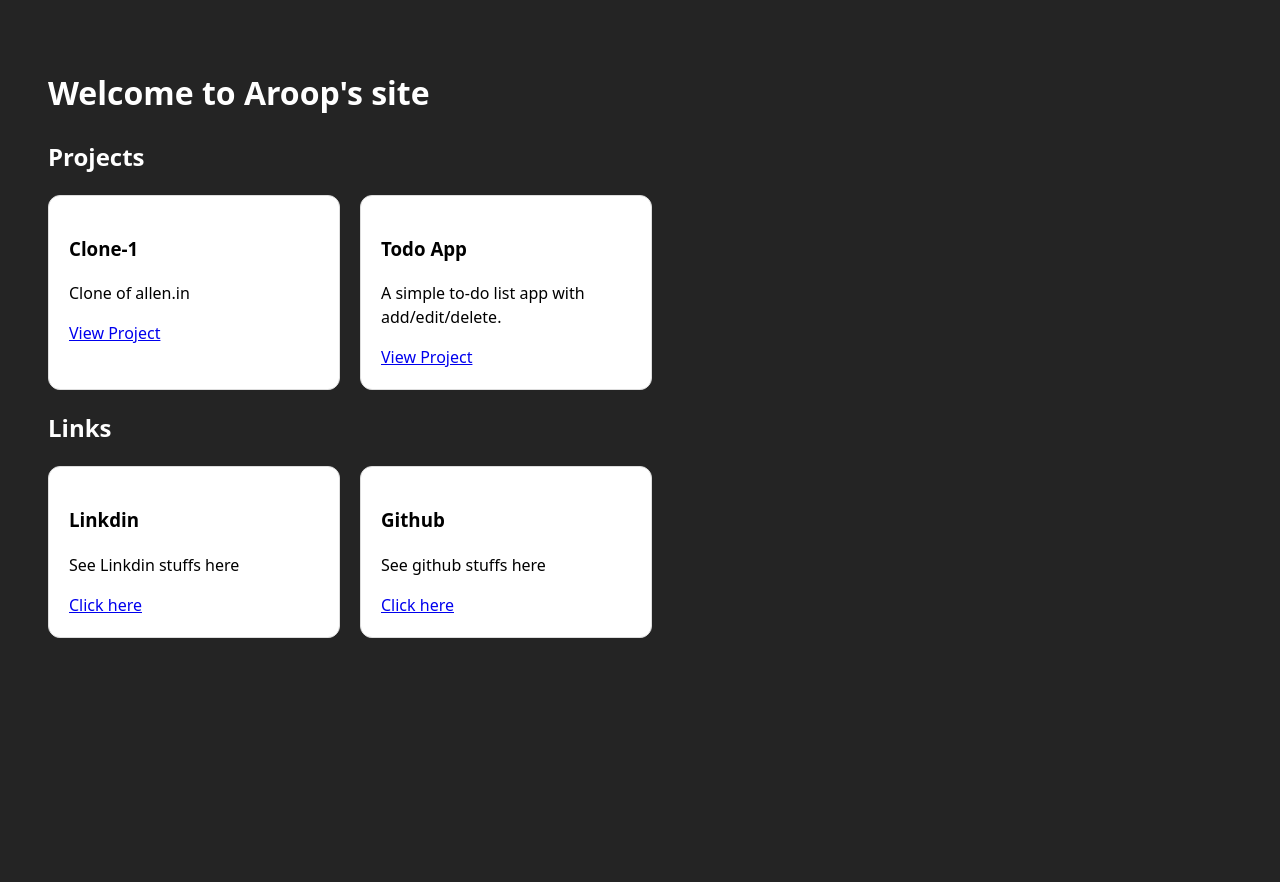
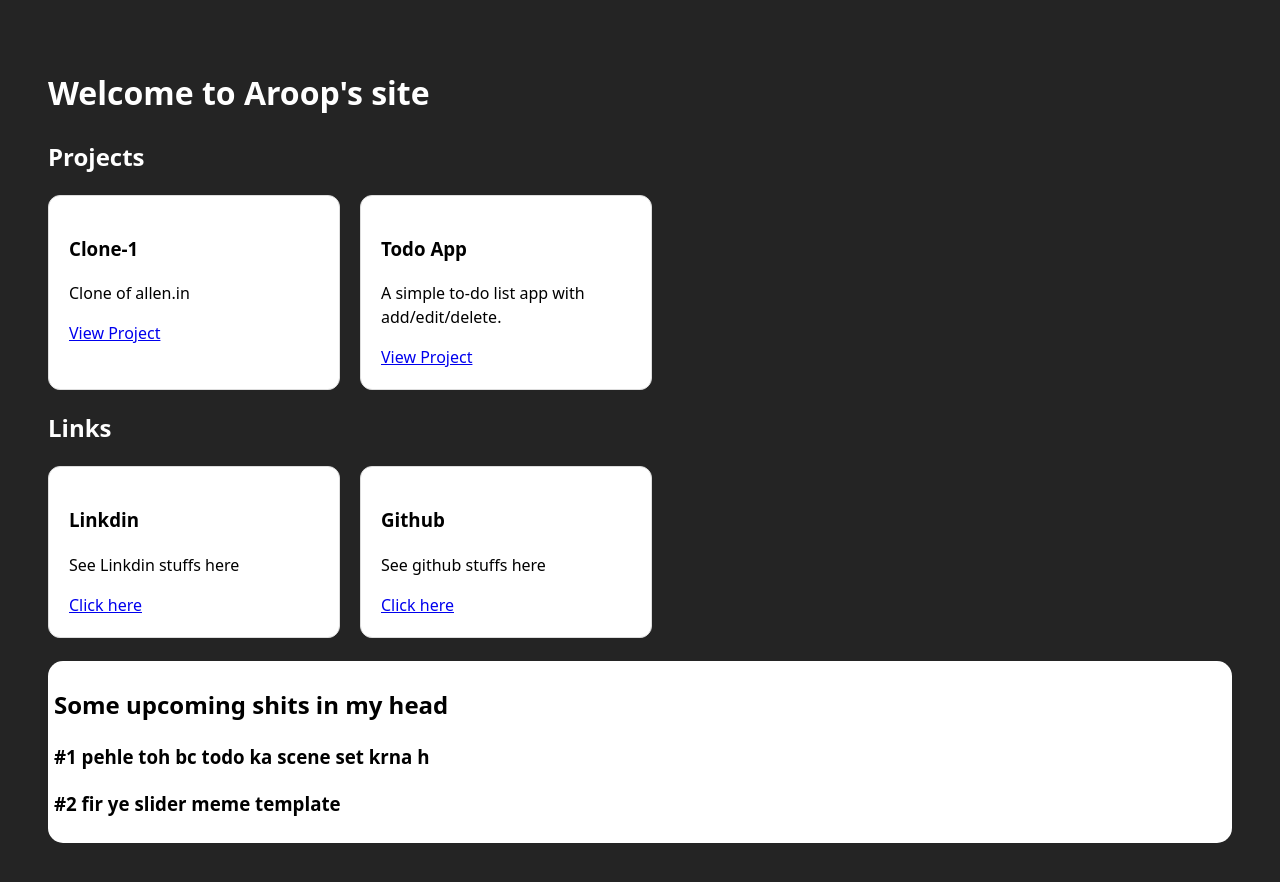
Before and after one commit to Aroop-Singh/aroopsingh.com, a React (Vite) app: page / in a window 1280 px wide. Shown: the top 882 px of the page. Before the commit the page ends 800 px from the top, so only its background shows below. Built offline with nearby package versions, Linux system fonts and the light colour scheme.

Commit message:
upcoming stuffs

```diff
--- a/src/App.jsx
+++ b/src/App.jsx
@@ -62,6 +62,16 @@ function Projects() {
           </div>
         ))}
       </div>
+
+      <div style={{backgroundColor: "white", color: 'black', borderRadius: "15px", padding: "0.5%", marginTop: "2%"}}>
+        <h2 style={{ color: 'black' }}>Some upcoming shits in my head</h2>
+        <h3 style={{ color: 'black' }}>#1 pehle toh bc todo ka scene set krna h</h3>
+        <h3 style={{ color: 'black' }}>#2 fir ye slider meme template</h3>
+
+      </div>
+
+
+
     </div>
   );
 }
```
Also changed, not shown: src/App.css (line endings or trailing spaces).
